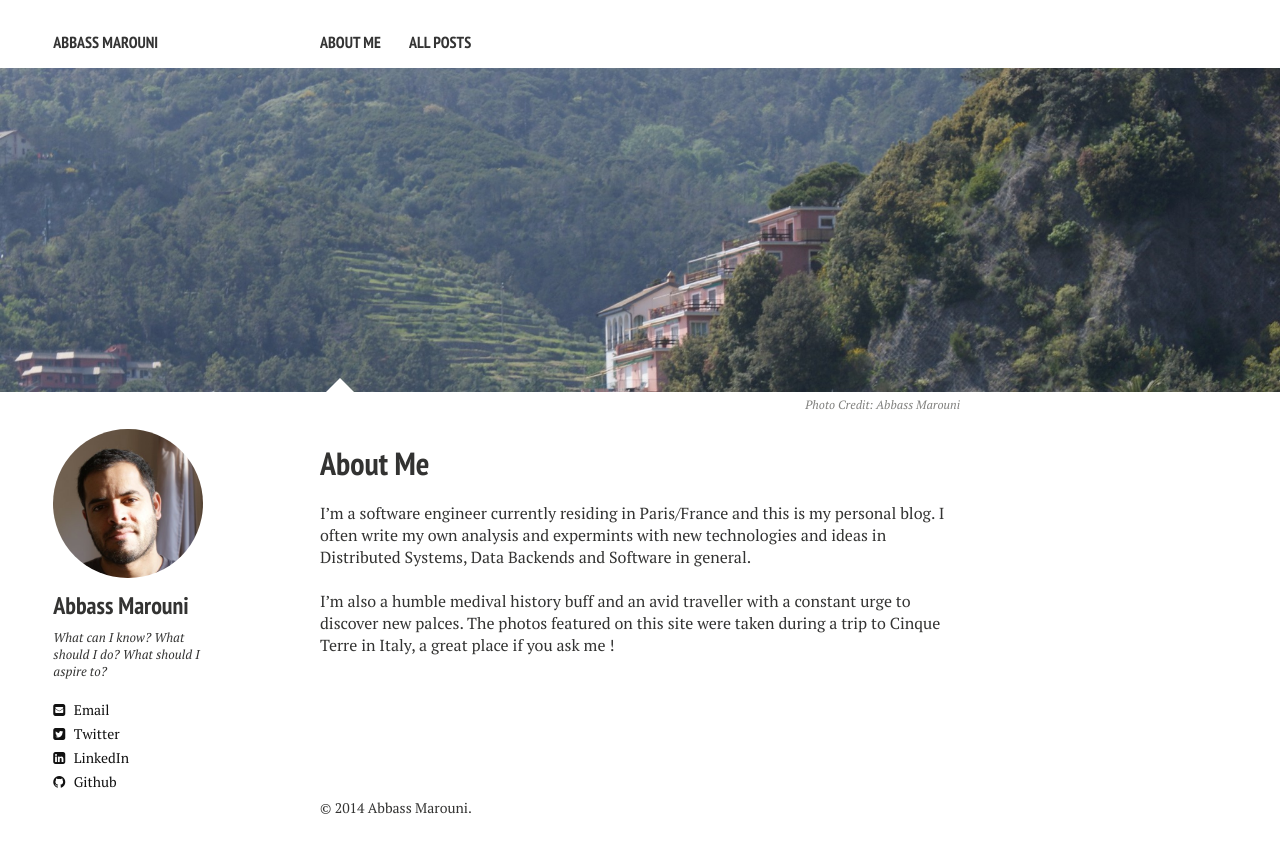
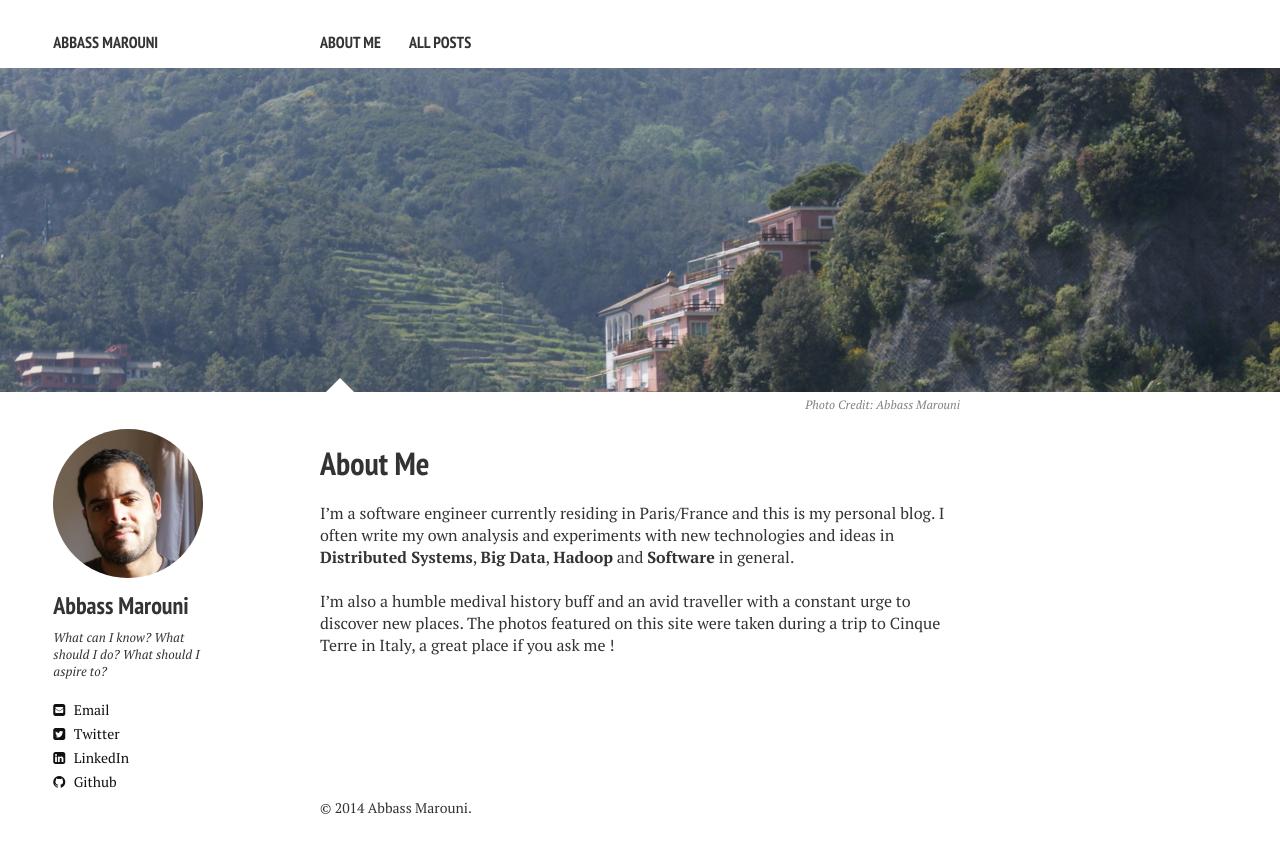
Before and after one commit to marouni/marouni.github.io, a Jekyll site: the page built from about/index.md, in a window 1280 px wide. Shown: the top 853 px of the page. Built offline with Jekyll 4.4.1, drawn with Linux system fonts in a browser that asks for light colours; nearby versions of some CDN libraries.

Commit message:
correct typos in bio

```diff
--- a/about/index.md
+++ b/about/index.md
@@ -8,6 +8,6 @@ image:
   credit: Abbass Marouni
 ---
 
-I'm a software engineer currently residing in Paris/France and this is my personal blog. I often write my own analysis and expermints with new technologies and ideas in Distributed Systems, Data Backends and Software in general.
+I'm a software engineer currently residing in Paris/France and this is my personal blog. I often write my own analysis and experiments with new technologies and ideas in **Distributed Systems**, **Big Data**, **Hadoop** and **Software** in general.
 <br><br>
-I'm also a humble medival history buff and an avid traveller with a constant urge to discover new palces. The photos featured on this site were taken during a trip to Cinque Terre in Italy, a great place if you ask me !
+I'm also a humble medival history buff and an avid traveller with a constant urge to discover new places. The photos featured on this site were taken during a trip to Cinque Terre in Italy, a great place if you ask me !
```
